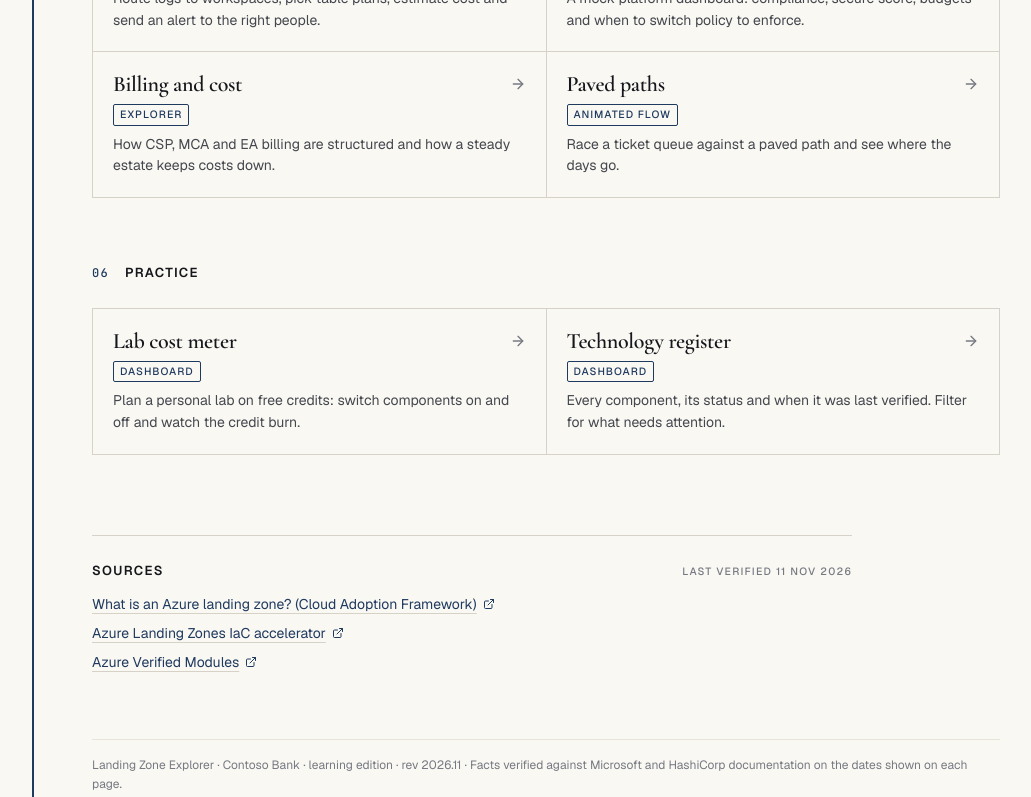
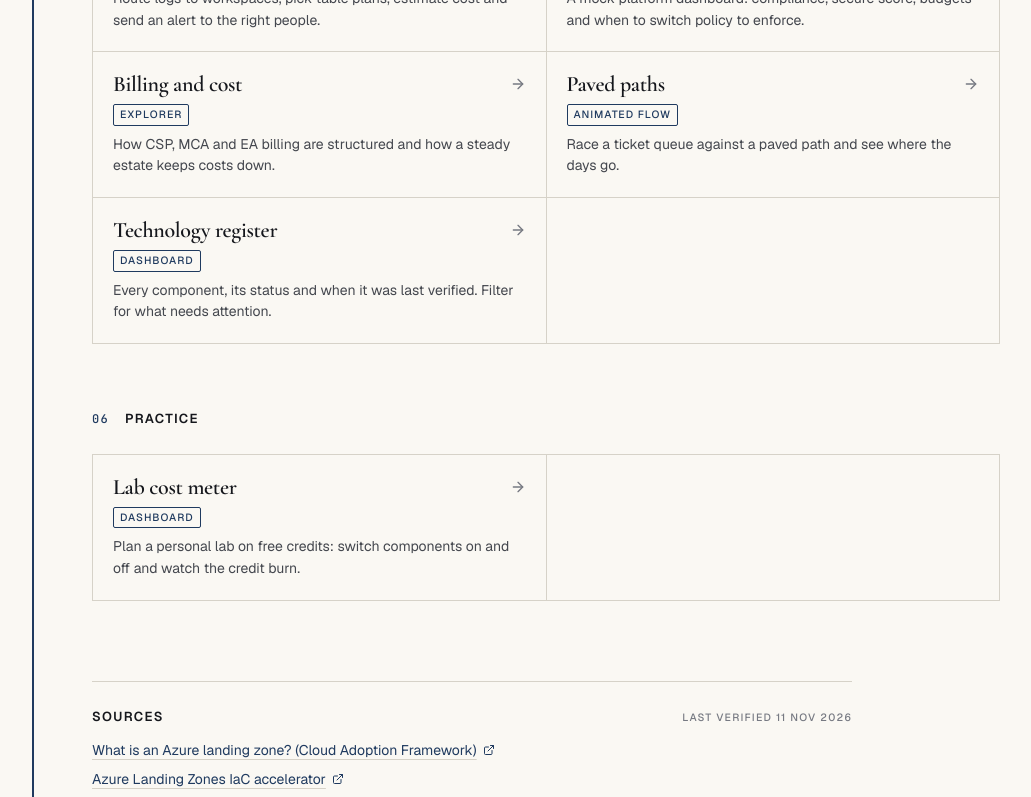
Before and after one commit to vegesriharsha/landing-zone-explorer, a React (Vite) app: page / in a window 1280 px wide. Shown: the part 2375-3172 px from the top of the page, without its empty margins (224-1255 px from the left). Built offline with nearby package versions, Linux system fonts and the light colour scheme.

Commit message:
Move the technology register into Operate
Sampo-Task: T-0012
Unproven: meaning

```diff
--- a/src/content/registry.js
+++ b/src/content/registry.js
@@ -57,13 +57,13 @@ export const groups = [
       { id: 'guardrails', title: 'Compliance dashboard', kind: 'Dashboard', component: Guardrails, blurb: 'A mock platform dashboard: compliance, secure score, budgets and when to switch policy to enforce.' },
       { id: 'billing', title: 'Billing and cost', kind: 'Explorer', component: Billing, blurb: 'How CSP, MCA and EA billing are structured and how a steady estate keeps costs down.' },
       { id: 'paved-paths', title: 'Paved paths', kind: 'Animated flow', component: PavedPaths, blurb: 'Race a ticket queue against a paved path and see where the days go.' },
+      { id: 'register', title: 'Technology register', kind: 'Dashboard', archetype: 'register', data: register, blurb: 'Every component, its status and when it was last verified. Filter for what needs attention.' },
     ],
   },
   {
     name: 'Practice',
     pages: [
       { id: 'lab-cost', title: 'Lab cost meter', kind: 'Dashboard', component: LabCost, blurb: 'Plan a personal lab on free credits: switch components on and off and watch the credit burn.' },
-      { id: 'register', title: 'Technology register', kind: 'Dashboard', archetype: 'register', data: register, blurb: 'Every component, its status and when it was last verified. Filter for what needs attention.' },
     ],
   },
 ];
```
Also changed, not shown: 1 other file (tests, documents, lock files or other folders).
